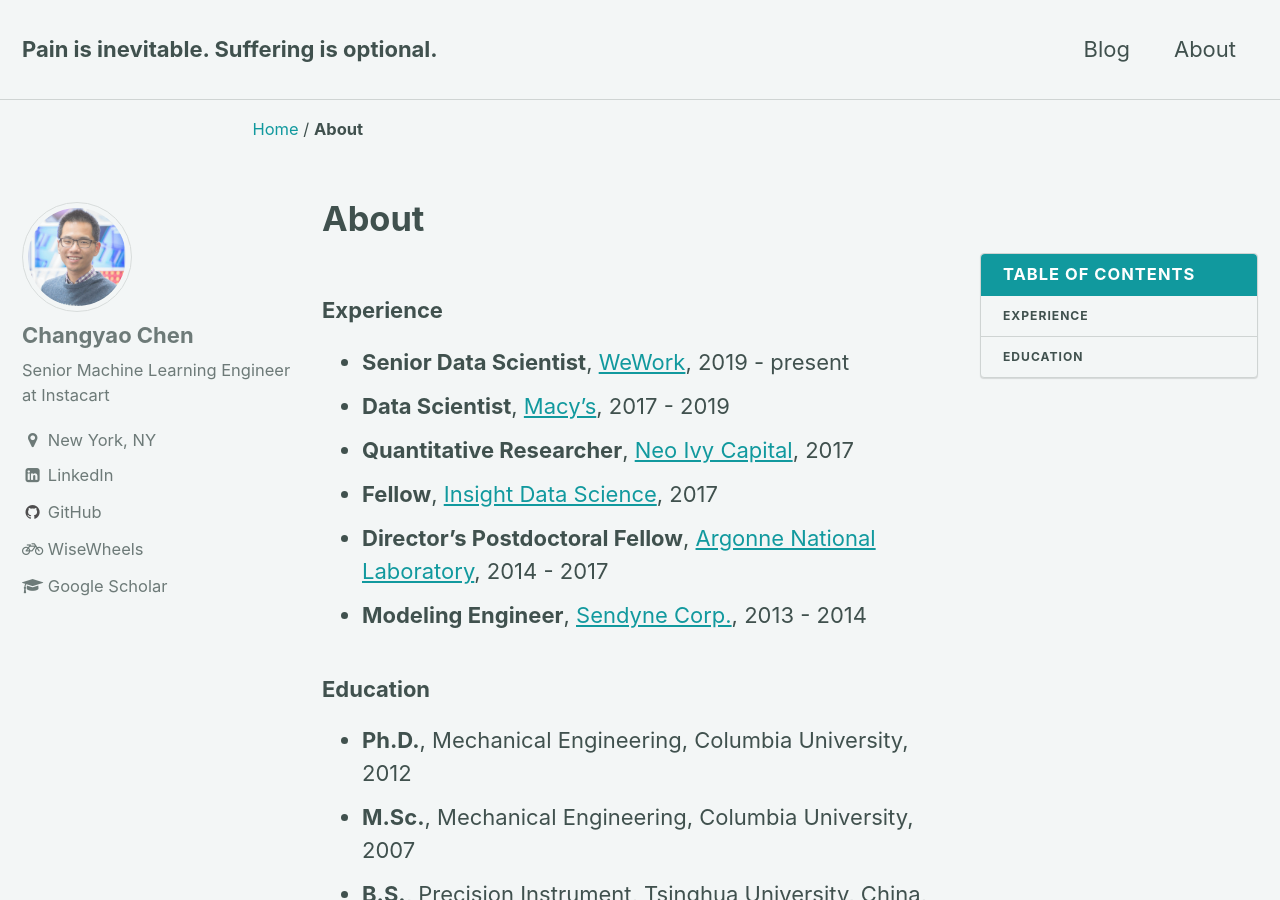
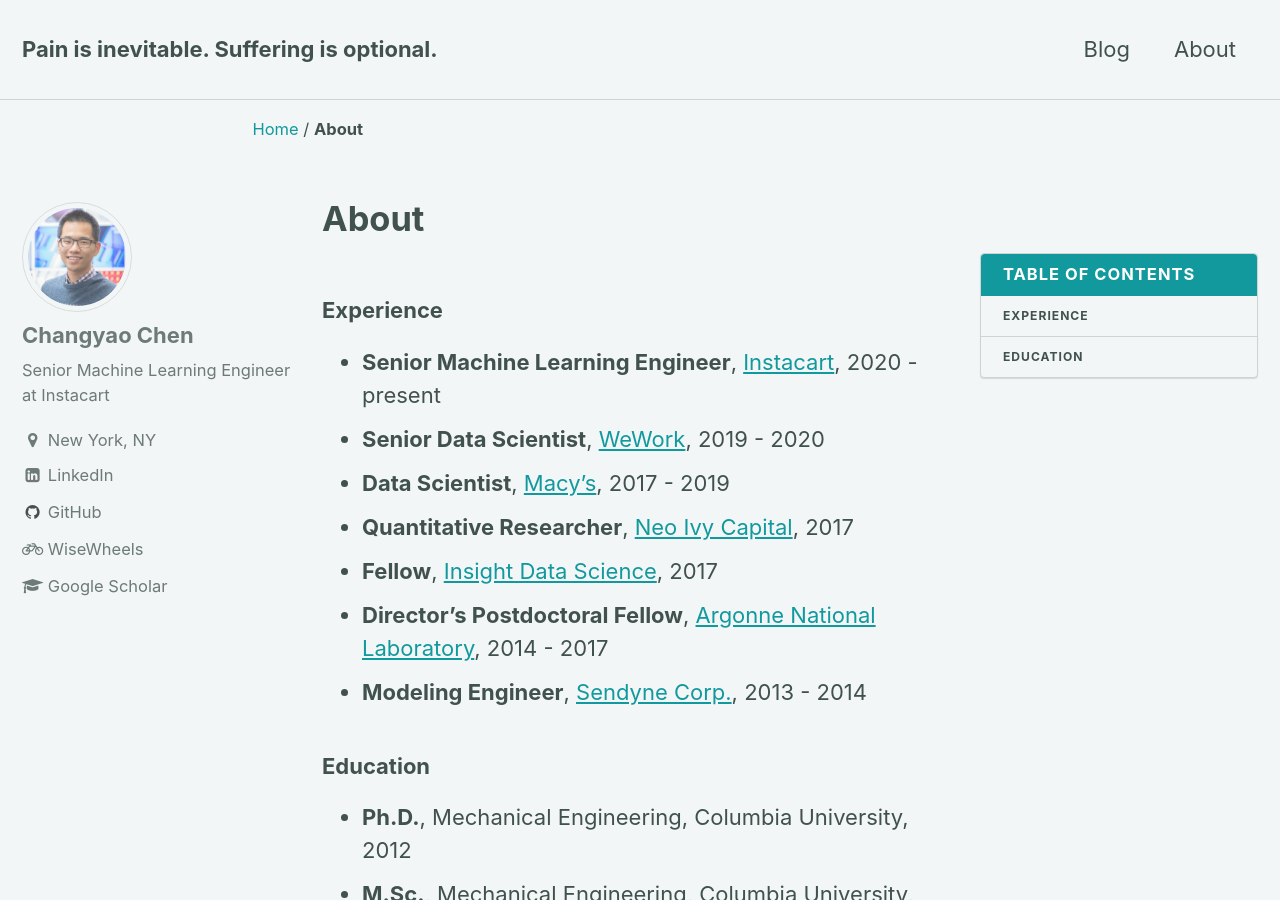
Before and after one commit to changyaochen/changyaochen.github.io, a Jekyll site: the page built from _pages/about.md, in a window 1280 px wide and 900 px high. Built offline with Jekyll 4.4.1, drawn with Linux system fonts in a browser that asks for light colours.

Commit message:
Update about.md

```diff
--- a/_pages/about.md
+++ b/_pages/about.md
@@ -10,7 +10,8 @@
 ---
 
 ### Experience
-  * **Senior Data Scientist**, [WeWork](https://www.wework.com/), 2019 - present
+  * **Senior Machine Learning Engineer**, [Instacart](https://www.instacart.com/), 2020 - present
+  * **Senior Data Scientist**, [WeWork](https://www.wework.com/), 2019 - 2020
   * **Data Scientist**, [Macy's](https://www.macys.com/), 2017 - 2019
   * **Quantitative Researcher**, [Neo Ivy Capital](http://www.neoivycapital.com/), 2017
   * **Fellow**, [Insight Data Science](https://www.insightdatascience.com/), 2017
```
